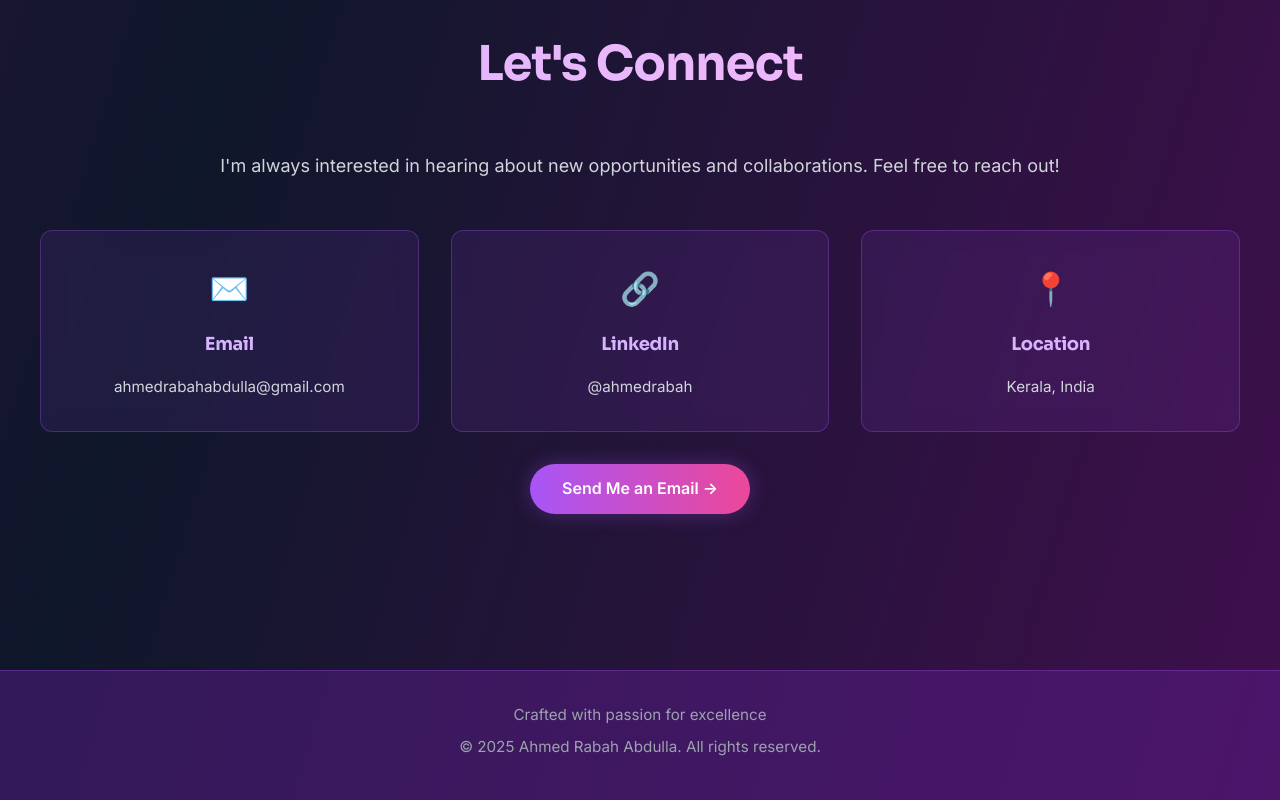
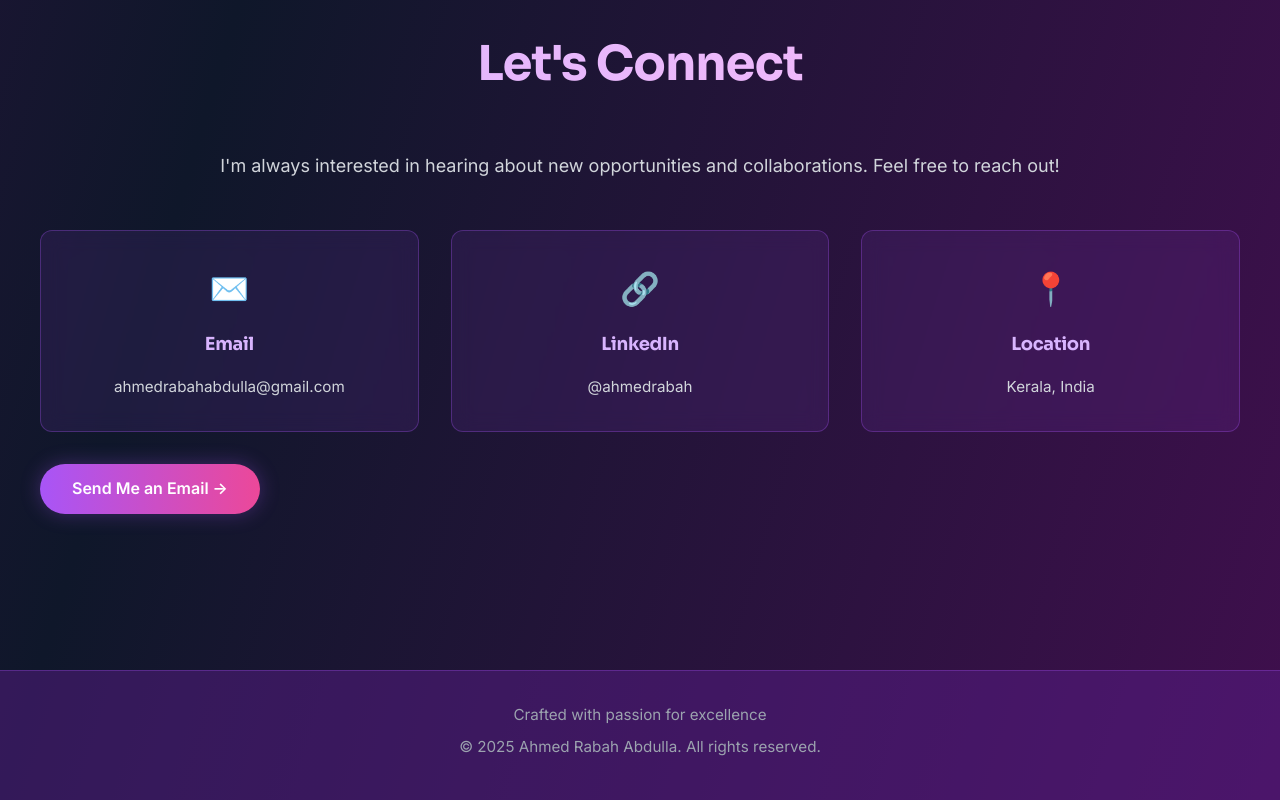
Before and after one commit to ra8ah/about-ahmed, a plain HTML site: page index.html in a window 1280 px wide. Shown: the part 3472-4272 px from the top of the page. Drawn offline with Linux system fonts and the light colour scheme.

Commit message:
Update styles.css

```diff
--- a/styles.css
+++ b/styles.css
@@ -696,11 +696,6 @@ h6 {
   position: relative;
   z-index: 10;
 }
-.email-btn-container {
-  display: flex;
-  justify-content: center;
-  margin-top: 2rem;
-}
 .footer p {
   color: var(--gray-400);
   margin-bottom: 0.5rem;
```
